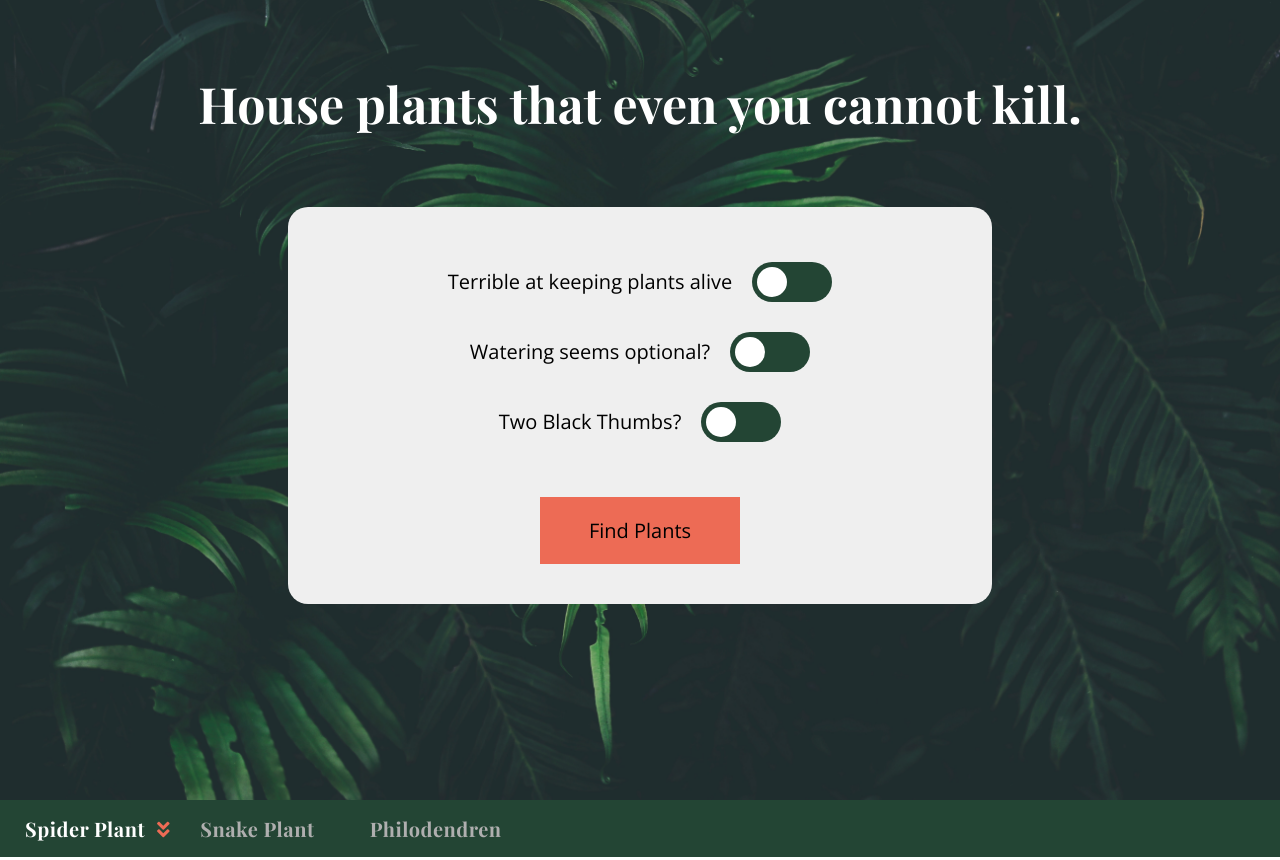
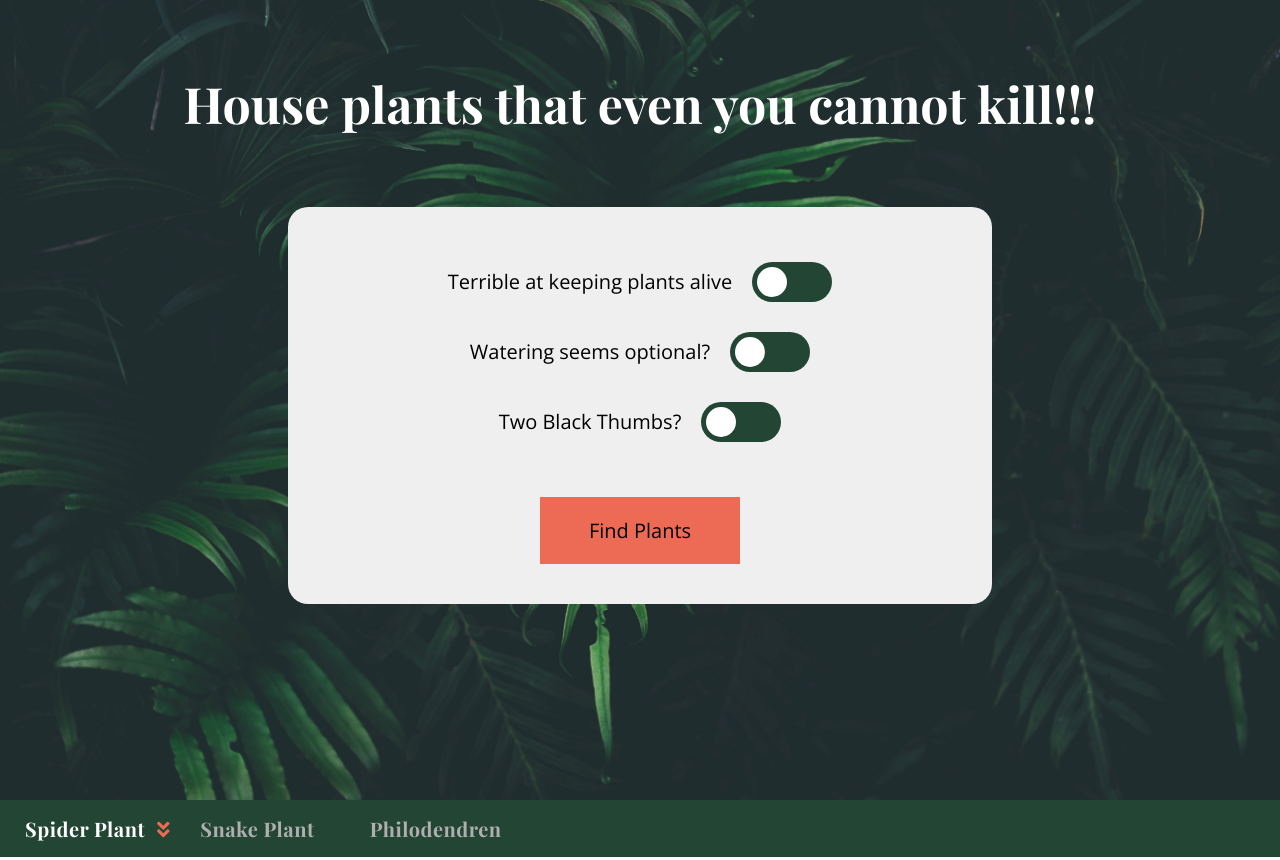
Before and after one commit to ryanfulford/plants, a plain HTML site: page index.html in a window 1280 px wide. Shown: the top 860 px of the page. Drawn offline with nearby package versions, Linux system fonts and the light colour scheme.

Commit message:
updated heading

```diff
--- a/index.html
+++ b/index.html
@@ -11,7 +11,7 @@
     <title>STARTER - House Plants Guide</title>
     <body>
         <header>
-            <h1>House plants that even you cannot kill.</h1>
+            <h1>House plants that even you cannot kill!!!</h1>
             <form class="feedbackForm">
                 <!-- WRITE YOUR INPUT MARK UP HERE -->
                 <!-- Toggle Switch One -->
```
